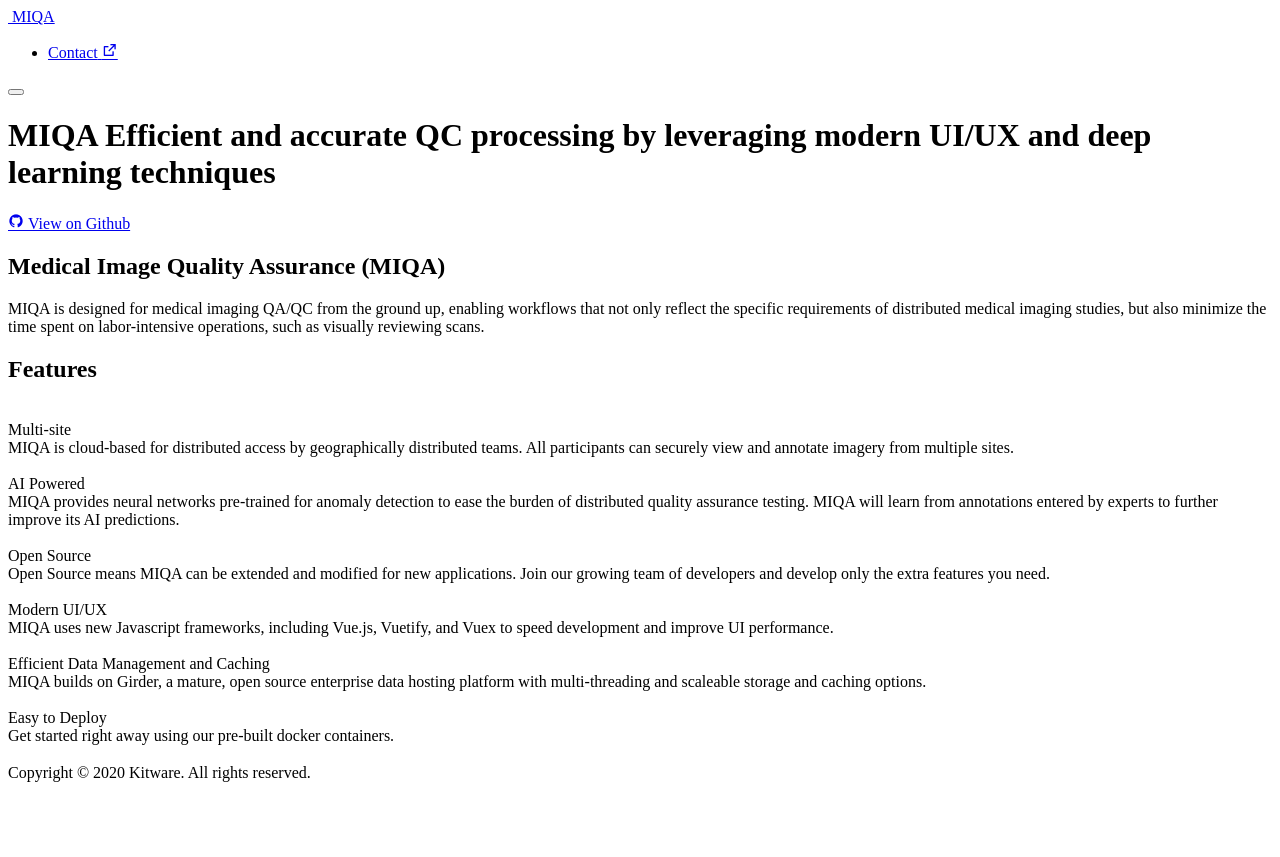
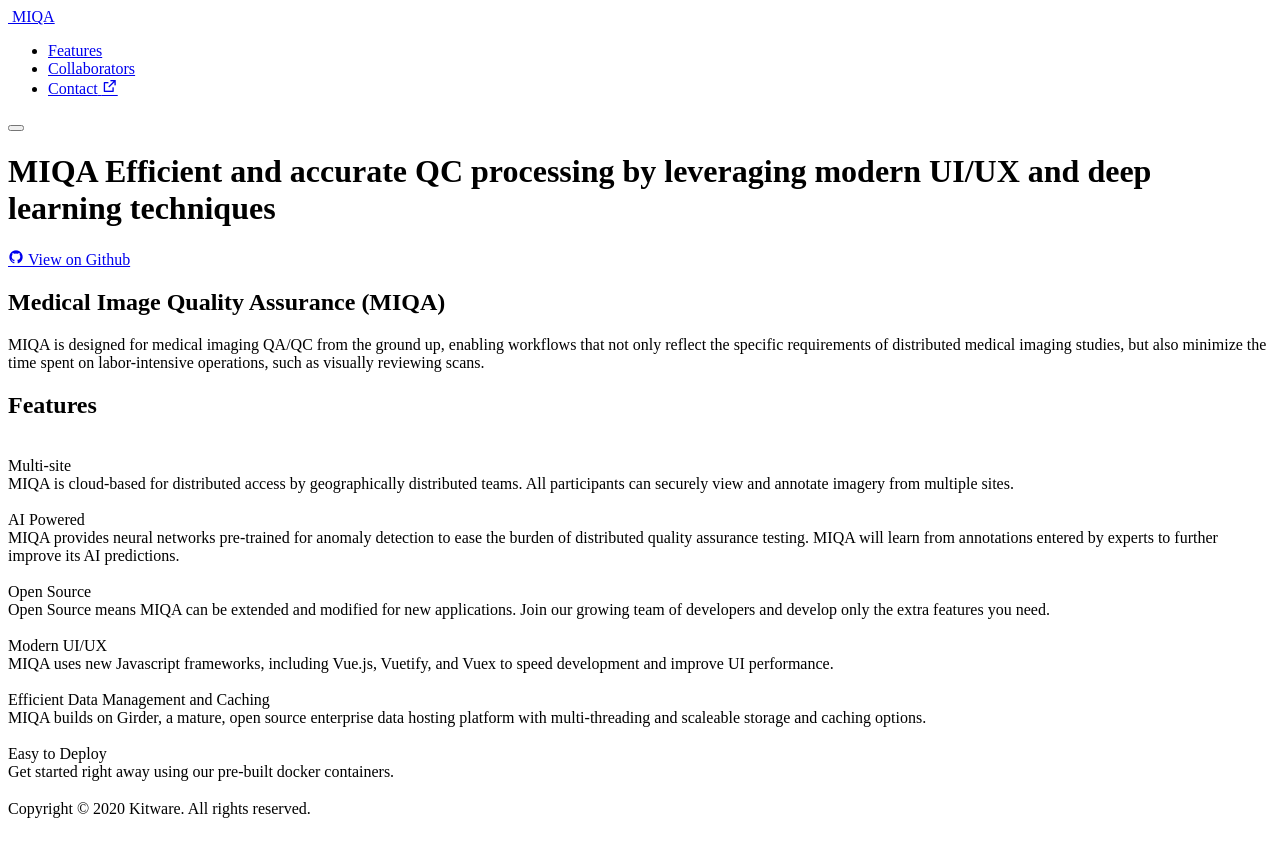
Before and after one commit to OpenImaging/miqa-phase1, a Jekyll site: the page built from docs/_pages/index.md, in a window 1280 px wide. Shown: the top 857 px of the page. Built offline with Jekyll 4.4.1, drawn with Linux system fonts in a browser that asks for light colours; our own code applies the rules of GitHub Pages for plain Markdown files.

Commit message:
Add on page navigation items

```diff
--- a/docs/_data/nav.yml
+++ b/docs/_data/nav.yml
@@ -1,7 +1,7 @@
-# - name: Collaborators
-#   url: /
-# - name: Team
-#   url: /
+- name: Features
+  url: /#features
+- name: Collaborators
+  url: /#collaborators
 - name: Contact
   url: https://www.kitware.com/contact-us/
   new_tab: true
--- a/docs/_includes/header.html
+++ b/docs/_includes/header.html
@@ -25,6 +25,8 @@
   <!-- Google Fonts -->
   <link rel="preconnect" href="https://fonts.gstatic.com">
   <link href="https://fonts.googleapis.com/css2?family=Manrope:wght@200;300;400;600&display=swap" rel="stylesheet">
+  <!-- <link href="https://fonts.googleapis.com/css2?family=Montserrat:wght@200;300;400;600&display=swap" rel="stylesheet"> -->
+
 
   <!-- Icon Font -->
   <link href="https://cdn.jsdelivr.net/npm/remixicon@2.5.0/fonts/remixicon.css" rel="stylesheet">
```
